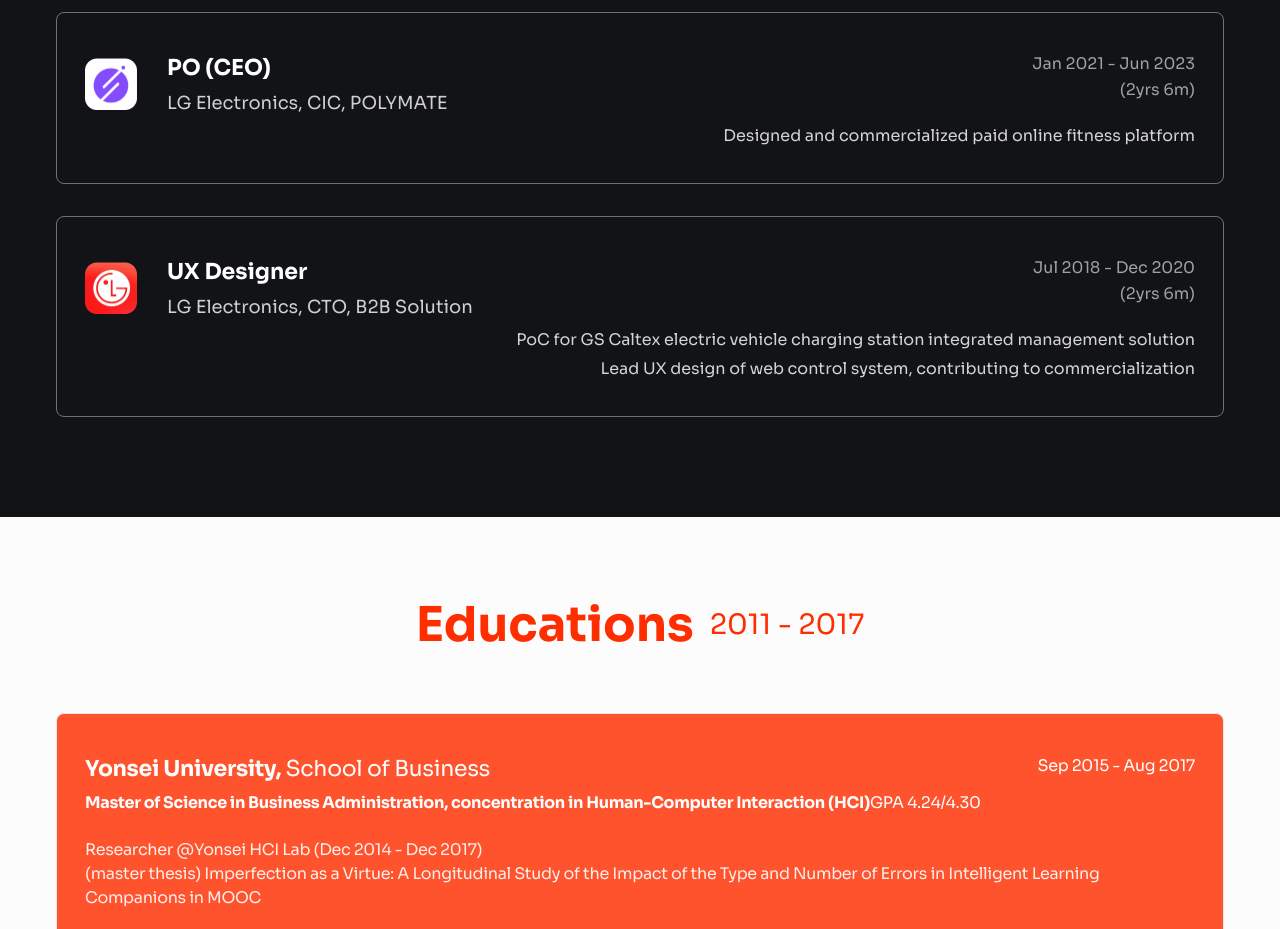
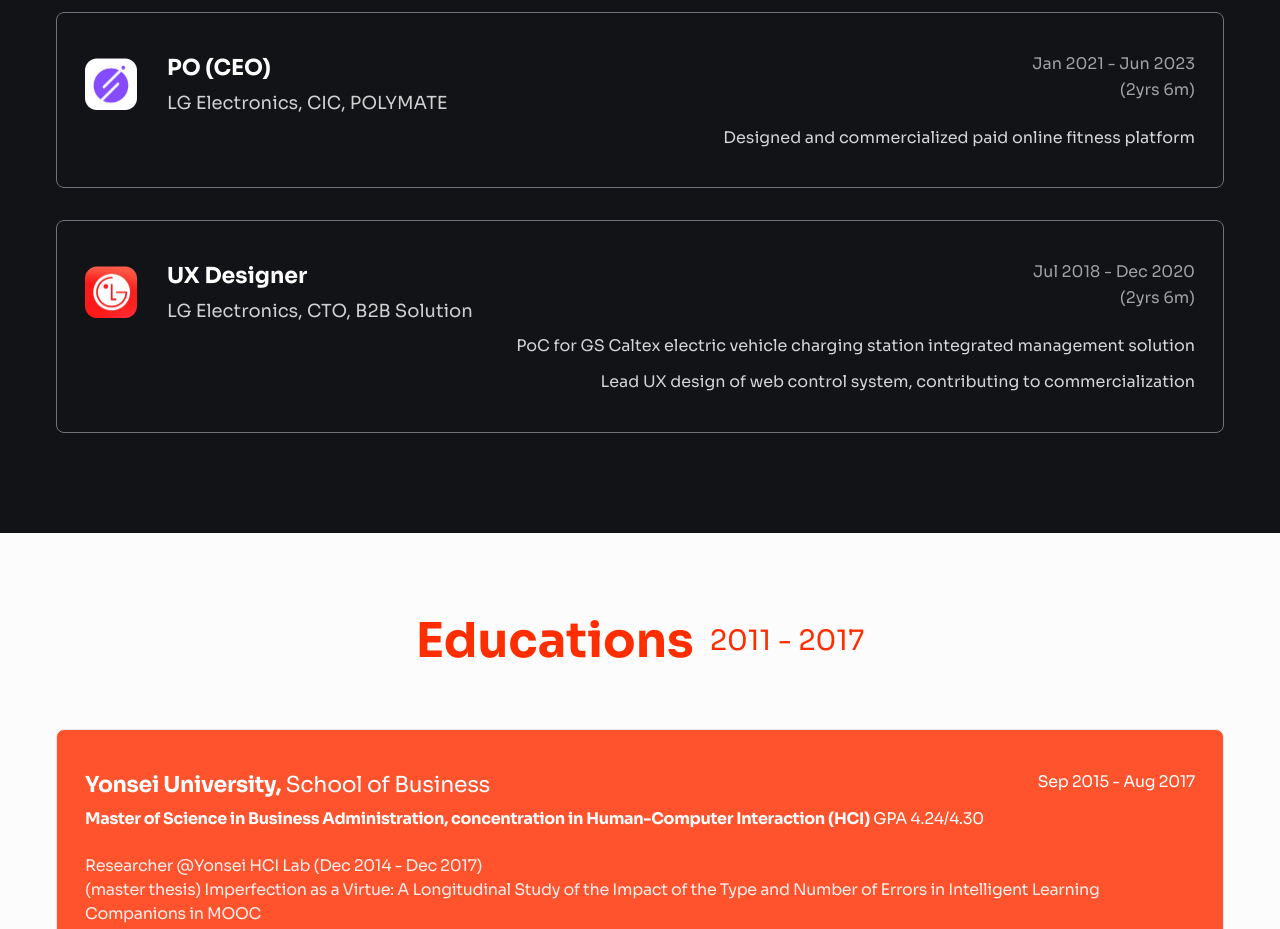
Before and after one commit to beforewit/portfolio, a Next.js app: page /about in a window 1280 px wide. Shown: the part 1740-2669 px from the top of the page. Built offline with nearby package versions, Linux system fonts and the light colour scheme.

Commit message:
fix. 띄어쓰기 수정

```diff
--- a/app/about/page.tsx
+++ b/app/about/page.tsx
@@ -87,8 +87,7 @@
                     </div>
                   </div>
                   <div>
-                    <span className="font-bold">Master of Science in Business Administration, concentration in Human-Computer Interaction (HCI)</span>
-                    GPA 4.24/4.30
+                    <span className="font-bold">Master of Science in Business Administration, concentration in Human-Computer Interaction (HCI)</span> GPA 4.24/4.30
                   </div>
                 </div>
                 <div>
@@ -158,6 +157,6 @@
 
 const experiences = [
   {iconSrc: lg, title: "AI Product Designer", subTitle: "LG Electronics, Platform Business Center, AI Service Task", period: "Jul 2023 - Present", periodLength: "", details: <div className="leading-[14.3px]">Designed generative AI model-based chatbot service for ThinQ app<br/><br/>Product manager for LG ThinQ Kakao Chatbot, beta launch<br/><br/>Designed voice agent for elderly care service</div>},
-  {iconSrc: polymate, title: "PO (CEO)", subTitle: "LG Electronics, CIC, POLYMATE", period: "Jan 2021 - Jun 2023", periodLength: "(2yrs 6m)", details: <div className="leading-[14.3px]">Designed and commercialized paid online fitness platform</div>},
-  {iconSrc: lg, title: "UX Designer", subTitle: "LG Electronics, CTO, B2B Solution", period: "Jul 2018 - Dec 2020", periodLength: "(2yrs 6m)", details: <div className="leading-[14.3px]">PoC for GS Caltex electric vehicle charging station integrated management solution<br/><br/>Lead UX design of web control system, contributing to commercialization</div>},
+  {iconSrc: polymate, title: "PO (CEO)", subTitle: "LG Electronics, CIC, POLYMATE", period: "Jan 2021 - Jun 2023", periodLength: "(2yrs 6m)", details: <div className="leading-[18.2px]">Designed and commercialized paid online fitness platform</div>},
+  {iconSrc: lg, title: "UX Designer", subTitle: "LG Electronics, CTO, B2B Solution", period: "Jul 2018 - Dec 2020", periodLength: "(2yrs 6m)", details: <div className="leading-[18.2px]">PoC for GS Caltex electric vehicle charging station integrated management solution<br/><br/>Lead UX design of web control system, contributing to commercialization</div>},
 ]
--- a/app/projects/page.tsx
+++ b/app/projects/page.tsx
@@ -24,7 +24,7 @@
 
 const projects:IProjectProps[] = [
   {number: "01", title:<span>Remote Fitness Coaching,<br/>POLYMATE</span>, externalLink:"https://", imgSrc:project1, desc:"Solved the issue of users turning off their cameras during online fitness coaching. Addressing privacy concerns with silhouette filtering led to a 35% increase in monthly retention compared to the previous rate."},
-  {number: "02", title:<span>LG ThinQ Kakao Chatbot<br/>with Generative AI<span className="font-normal">(LLM + RAG)</span> </span>, externalLink:"https://", imgSrc:project2, reverse:true, desc:"Improved the ThinQ chatbot service by applying generative AI technology. Enhanced the response accuracy rate through repeated user testing, achieving a 19% improvement compared to the previous rate. Successfully handled over 1,000 inquiries promptly without the need for human resource."},
+  {number: "02", title:<span>LG ThinQ Kakao Chatbot<br/>with Generative AI <span className="font-normal">(LLM + RAG)</span> </span>, externalLink:"https://", imgSrc:project2, reverse:true, desc:"Improved the ThinQ chatbot service by applying generative AI technology. Enhanced the response accuracy rate through repeated user testing, achieving a 19% improvement compared to the previous rate. Successfully handled over 1,000 inquiries promptly without the need for human resource."},
   {number: "03", title:<span>LG ChatThinQ,<br/>Generative AI Chatbot <span className="font-normal">(LLM + RAG)</span> </span>, externalLink:"https://", imgSrc:project3, desc:"The complex process of creating smart home routines has been simplified with an LLM-powered generative chatbot, enabling setup with a single command. Through prompt engineering, performance has been enhanced and responses fine-tuned to better fit specific use cases. Examples of possible routines are provided on the onboarding screen, and the response structure is designed to improve perceived speed."},
   {number: "04", title:<span>GS Caltex Energy Plus Hub -  <br/>EV Charging Infra Management Solution</span>, externalLink:"https://", imgSrc:project4, desc:"Reduced the cognitive load on EV charging infra managers by half. By implementing real-time fault notifications and user-friendly UI, the management process steps of the complex control system had improved by 67%, minimizing service downtime caused by charger failures and occupancy.", reverse:true}
 ]
```
